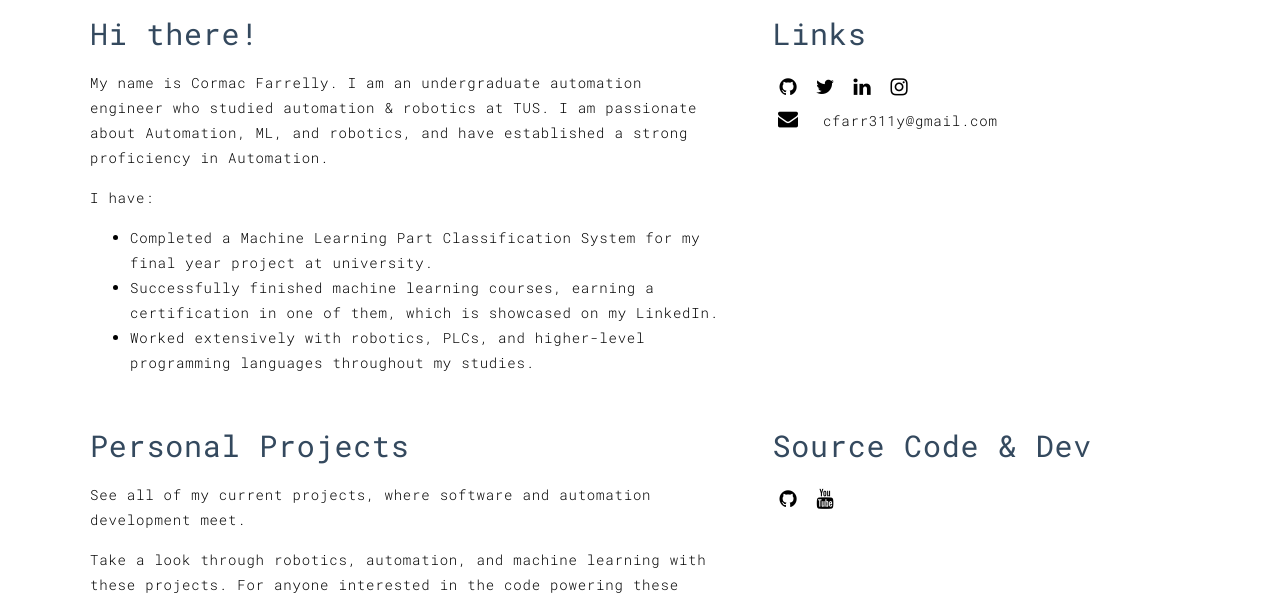
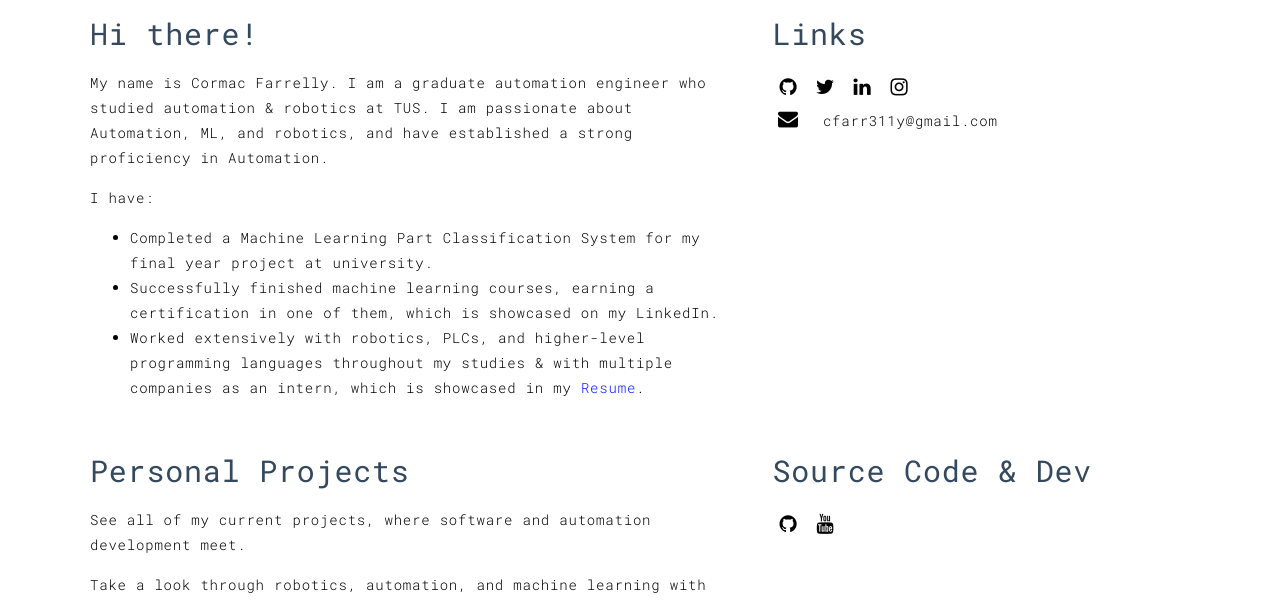
Before and after one commit to cmac-ire/personal-website, a plain HTML site: page index.html in a window 1280 px wide. Shown: the part 722-1322 px from the top of the page. Drawn offline with nearby package versions, Linux system fonts and the light colour scheme; a script that the page names is missing.

Commit message:
changes to index page

```diff
--- a/index.html
+++ b/index.html
@@ -82,7 +82,7 @@
                 <div class="template-example">
                     <h2 class="template-title-example">Hi there!</h2>
                     <p>
-                        My name is Cormac Farrelly. I am an undergraduate automation engineer who studied automation & robotics at TUS.
+                        My name is Cormac Farrelly. I am a graduate automation engineer who studied automation & robotics at TUS.
                         I am passionate about Automation, ML, and robotics, and have established a strong proficiency in Automation.
                     </p>
                     <p>
@@ -95,7 +95,7 @@
                                 Successfully finished machine learning courses, earning a certification in one of them, which is showcased on my LinkedIn.
                             </li>
                             <li>
-                                Worked extensively with robotics, PLCs, and higher-level programming languages throughout my studies.
+                                Worked extensively with robotics, PLCs, and higher-level programming languages throughout my studies & with multiple companies as an intern, which is showcased in my <a href="resume.html" title="">Resume</a>.
                             </li>
                         </ul>
                     </p>
```
